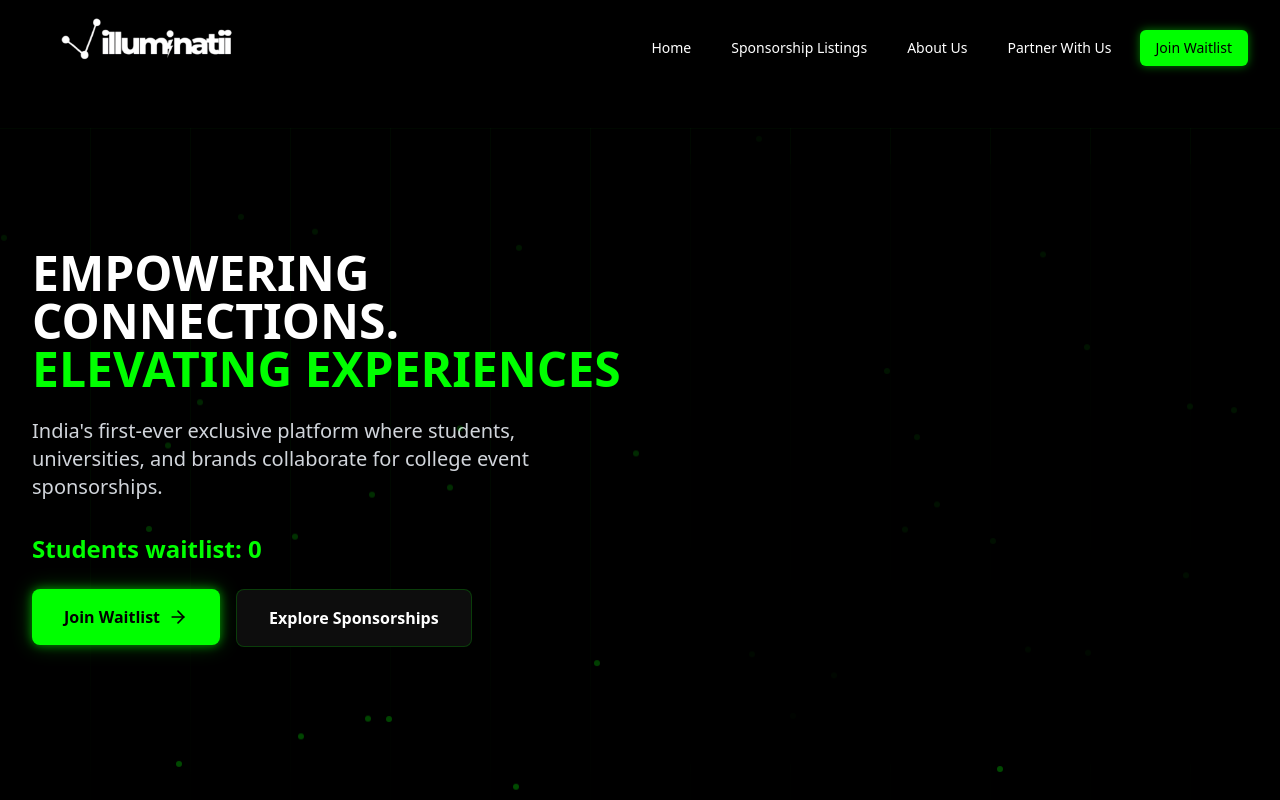
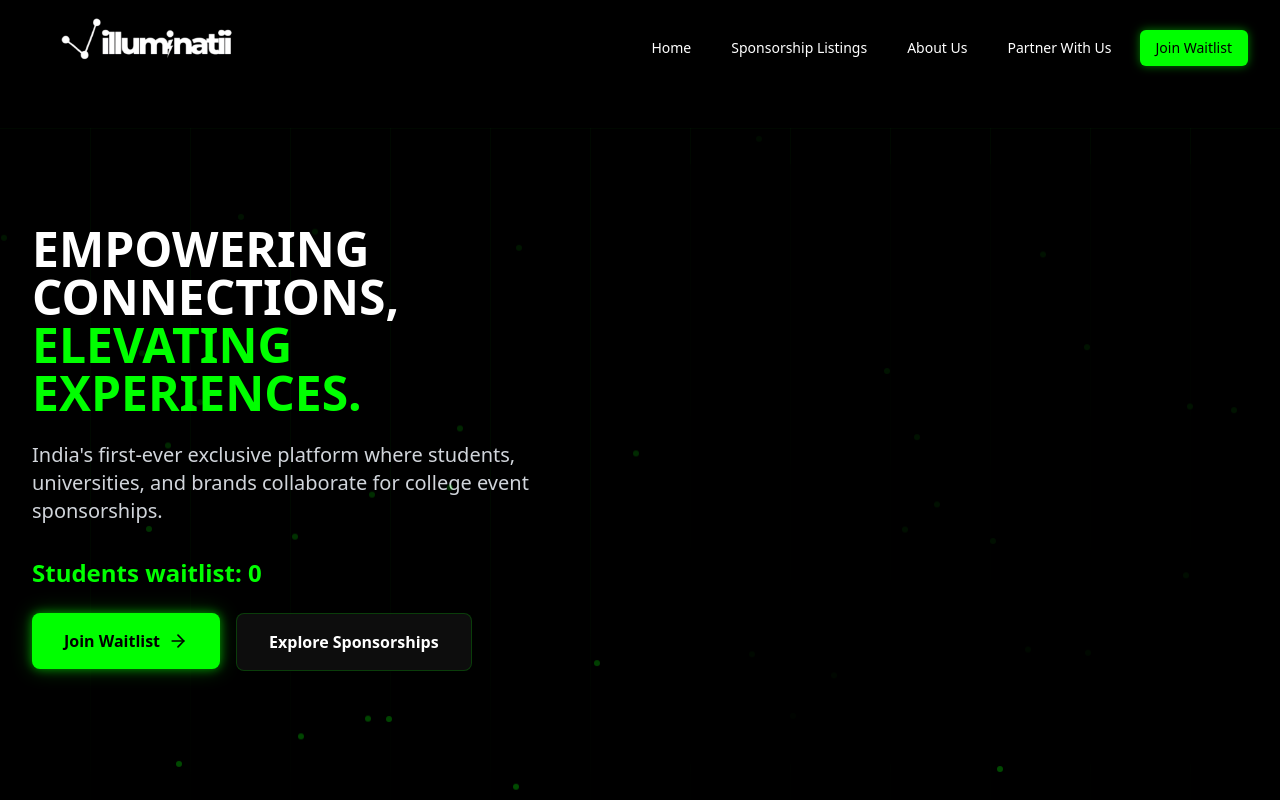
Before and after one commit to ashishgowda008/illuminati-V1, a React (Vite) app: page / in a window 1280 px wide. Shown: the top 800 px of the page. Built offline with nearby package versions, Linux system fonts and the light colour scheme; no server answers; the database is empty.

Commit message:
Update Home.tsx

```diff
--- a/src/pages/Home.tsx
+++ b/src/pages/Home.tsx
@@ -150,10 +150,10 @@ useEffect(() => {
               className="text-left"
             >
               <h1 className="text-3xl md:text-5xl font-bold text-white mb-6 hero-title">
-                EMPOWERING CONNECTIONS.
+                EMPOWERING CONNECTIONS,
                 <br />
                 <span className="text-neon-green">
-                  ELEVATING EXPERIENCES
+                  ELEVATING EXPERIENCES.
                 </span>
               </h1>
               <p className="text-xl text-gray-300 mb-8">
```
